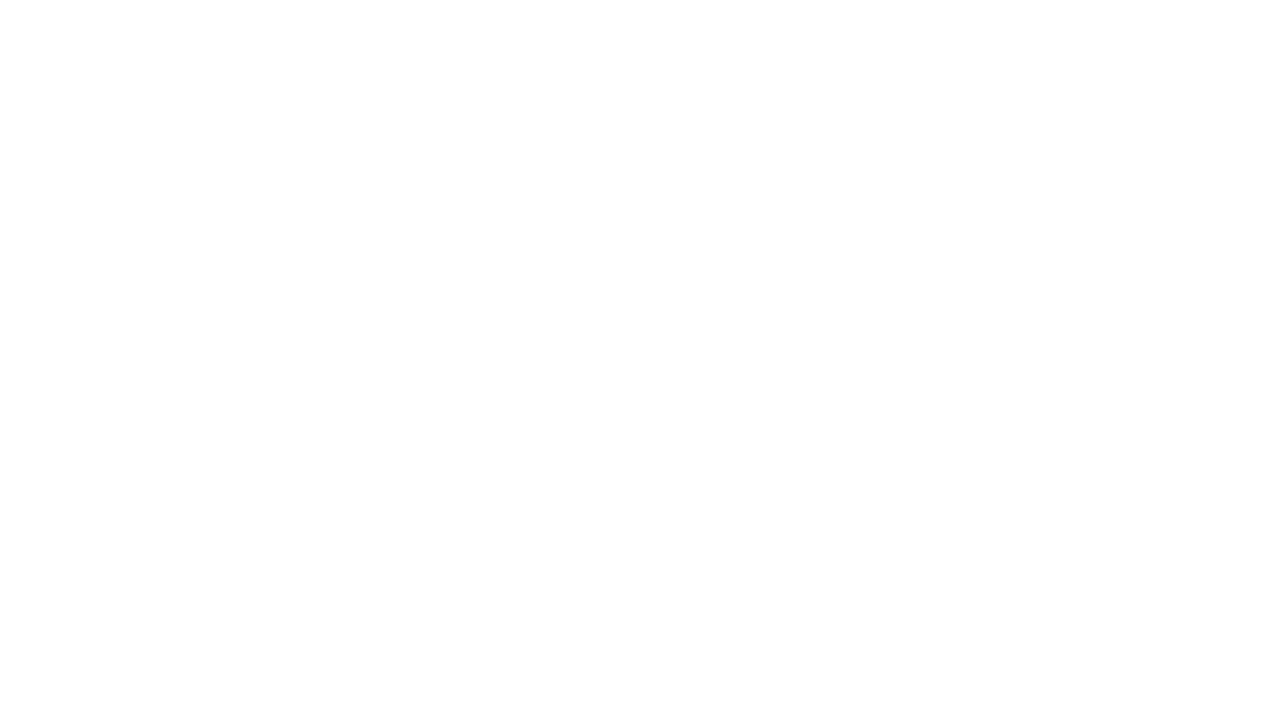
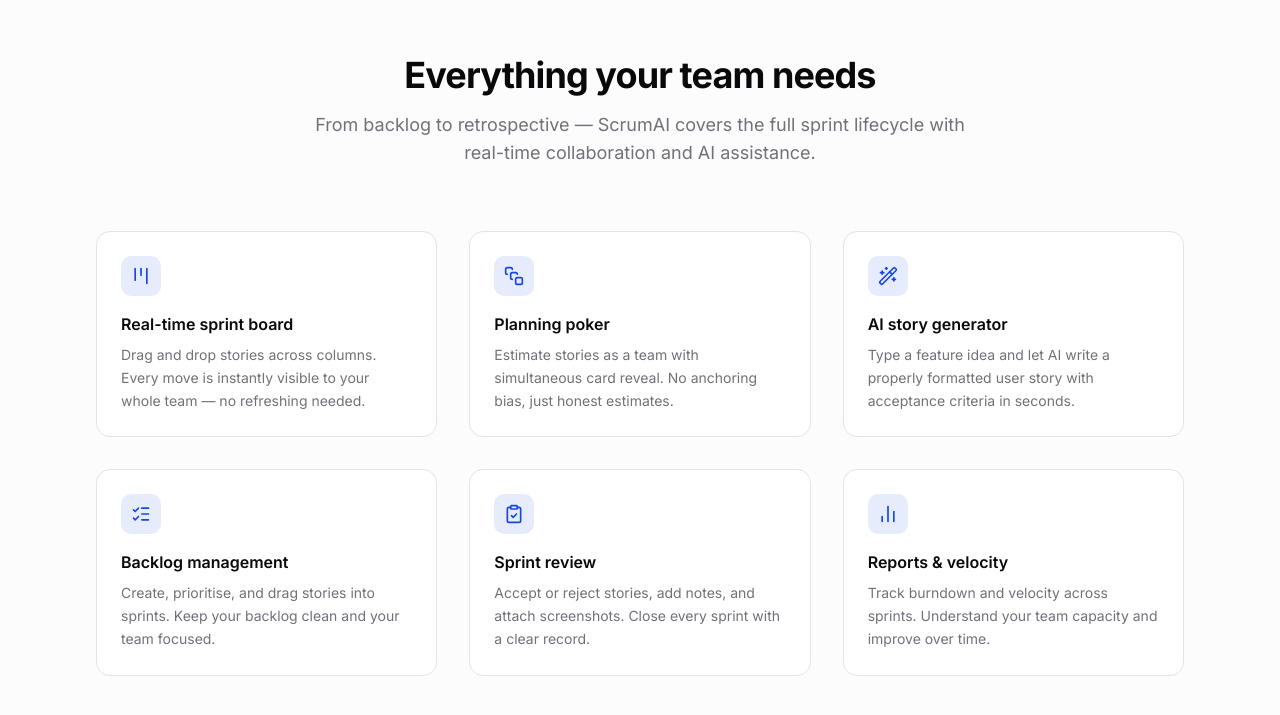
Before and after one commit to wiksmf/scrum-app, a Next.js app: page / in a window 1280 px wide. Shown: the part 793-1508 px from the top of the page. Before the commit the page ends 800 px from the top, so only its background shows below. Built offline with nearby package versions, Linux system fonts and the light colour scheme.

Commit message:
feat: add features section with unit tests

```diff
--- a/app/page.tsx
+++ b/app/page.tsx
@@ -1,5 +1,6 @@
 import { Navbar } from '@/components/landing/navbar'
 import { Hero } from '@/components/landing/hero'
+import { Features } from '@/components/landing/features'
 
 export default function Home() {
   return (
@@ -7,6 +8,7 @@
       <Navbar />
       <main>
         <Hero />
+        <Features />
       </main>
     </>
   )
--- /dev/null
+++ b/components/landing/features.tsx
@@ -0,0 +1,49 @@
+import { Kanban, SquareStack, Wand2, ListChecks, ClipboardCheck, BarChart2, LucideIcon } from 'lucide-react'
+
+import { features } from '@/lib/data/features'
+
+const iconMap: Record<string, LucideIcon> = {
+  Kanban,
+  SquareStack,
+  Wand2,
+  ListChecks,
+  ClipboardCheck,
+  BarChart2,
+}
+
+export function Features() {
+  return (
+    <section id="features" className="py-24 bg-muted/30">
+      <div className="max-w-6xl mx-auto px-4 sm:px-6 lg:px-8">
+        <div className="text-center mb-16">
+          <h2 className="text-3xl sm:text-4xl font-bold tracking-tight text-foreground">Everything your team needs</h2>
+          <p className="mt-4 text-lg text-muted-foreground max-w-2xl mx-auto">
+            From backlog to retrospective — ScrumAI covers the full sprint lifecycle with real-time collaboration and AI
+            assistance.
+          </p>
+        </div>
+
+        <div className="grid grid-cols-1 sm:grid-cols-2 lg:grid-cols-3 gap-8">
+          {features.map((feature) => {
+            const Icon = iconMap[feature.icon]
+
+            if (!Icon) return null
+
+            return (
+              <div
+                key={feature.title}
+                className="bg-background rounded-xl p-6 border border-border hover:border-primary/50 transition-colors"
+              >
+                <div className="w-10 h-10 bg-primary/10 rounded-lg flex items-center justify-center mb-4">
+                  <Icon className="w-5 h-5 text-primary" aria-hidden="true" />
+                </div>
+                <h3 className="font-semibold text-foreground mb-2">{feature.title}</h3>
+                <p className="text-sm text-muted-foreground leading-relaxed">{feature.description}</p>
+              </div>
+            )
+          })}
+        </div>
+      </div>
+    </section>
+  )
+}
--- a/components/landing/hero.tsx
+++ b/components/landing/hero.tsx
@@ -1,6 +1,7 @@
 import Link from 'next/link'
+import { ArrowRight, Sparkles } from 'lucide-react'
+
 import { Button } from '@/components/ui/button'
-import { ArrowRight, Sparkles } from 'lucide-react'
 
 export function Hero() {
   return (
--- a/components/landing/navbar.tsx
+++ b/components/landing/navbar.tsx
@@ -3,8 +3,8 @@
 import { useEffect, useRef, useState } from 'react'
 import Link from 'next/link'
 import Image from 'next/image'
+import { Menu, X } from 'lucide-react'
 
-import { Menu, X } from 'lucide-react'
 import { Button } from '@/components/ui/button'
 
 export function Navbar() {
--- /dev/null
+++ b/lib/data/features.ts
@@ -0,0 +1,34 @@
+export const features = [
+  {
+    icon: 'Kanban',
+    title: 'Real-time sprint board',
+    description:
+      'Drag and drop stories across columns. Every move is instantly visible to your whole team — no refreshing needed.',
+  },
+  {
+    icon: 'SquareStack',
+    title: 'Planning poker',
+    description: 'Estimate stories as a team with simultaneous card reveal. No anchoring bias, just honest estimates.',
+  },
+  {
+    icon: 'Wand2',
+    title: 'AI story generator',
+    description:
+      'Type a feature idea and let AI write a properly formatted user story with acceptance criteria in seconds.',
+  },
+  {
+    icon: 'ListChecks',
+    title: 'Backlog management',
+    description: 'Create, prioritise, and drag stories into sprints. Keep your backlog clean and your team focused.',
+  },
+  {
+    icon: 'ClipboardCheck',
+    title: 'Sprint review',
+    description: 'Accept or reject stories, add notes, and attach screenshots. Close every sprint with a clear record.',
+  },
+  {
+    icon: 'BarChart2',
+    title: 'Reports & velocity',
+    description: 'Track burndown and velocity across sprints. Understand your team capacity and improve over time.',
+  },
+]
```
Also changed, not shown: 1 other file (tests, documents, lock files or other folders).
